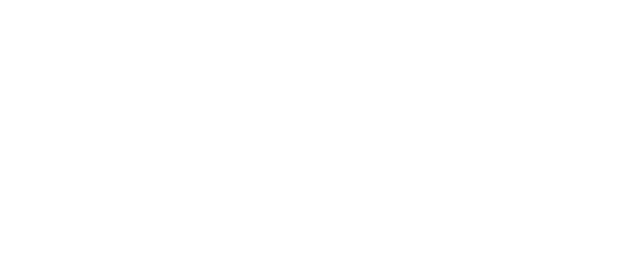
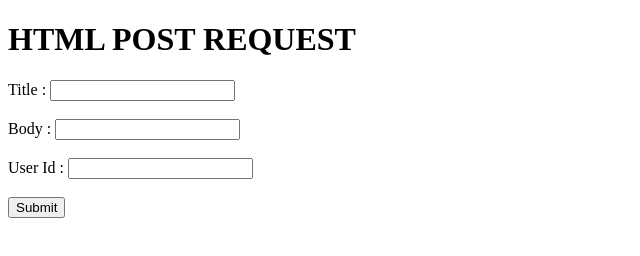
Before and after one commit to Sujith-Reddy-Patlolla/myAppCode, a plain HTML site: page index.html in a window 1280 px wide. Shown: the whole page, without its empty margins (0-640 px from the left). Drawn offline with Linux system fonts and the light colour scheme.

Commit message:
Update index.html

```diff
--- a/index.html
+++ b/index.html
@@ -9,11 +9,16 @@
 </head>
 
 <body>
-
-    <!-- TODO: Begin here -->
-    <!-- Remember to use HTML ONLY to solve this task-->
-
-
+ <h1>HTML POST REQUEST</h1>
+    <form name="myForm" id="myForm" action="https://jsonplaceholder.typicode.com/posts" method="post" taget="_blank">
+        <label for="title">Title :</label>
+        <input type="text" id="title" name="title"> <br><br>
+        <label for="body">Body :</label>
+        <input type="text" id="body" name="body"> <br><br>
+        <label for="userId">User Id :</label>
+        <input type="text" id="userId" name="userId"><br><br>
+        <input type="submit" value="Submit">
+    </form>
 </body>
 
 </html>
```
